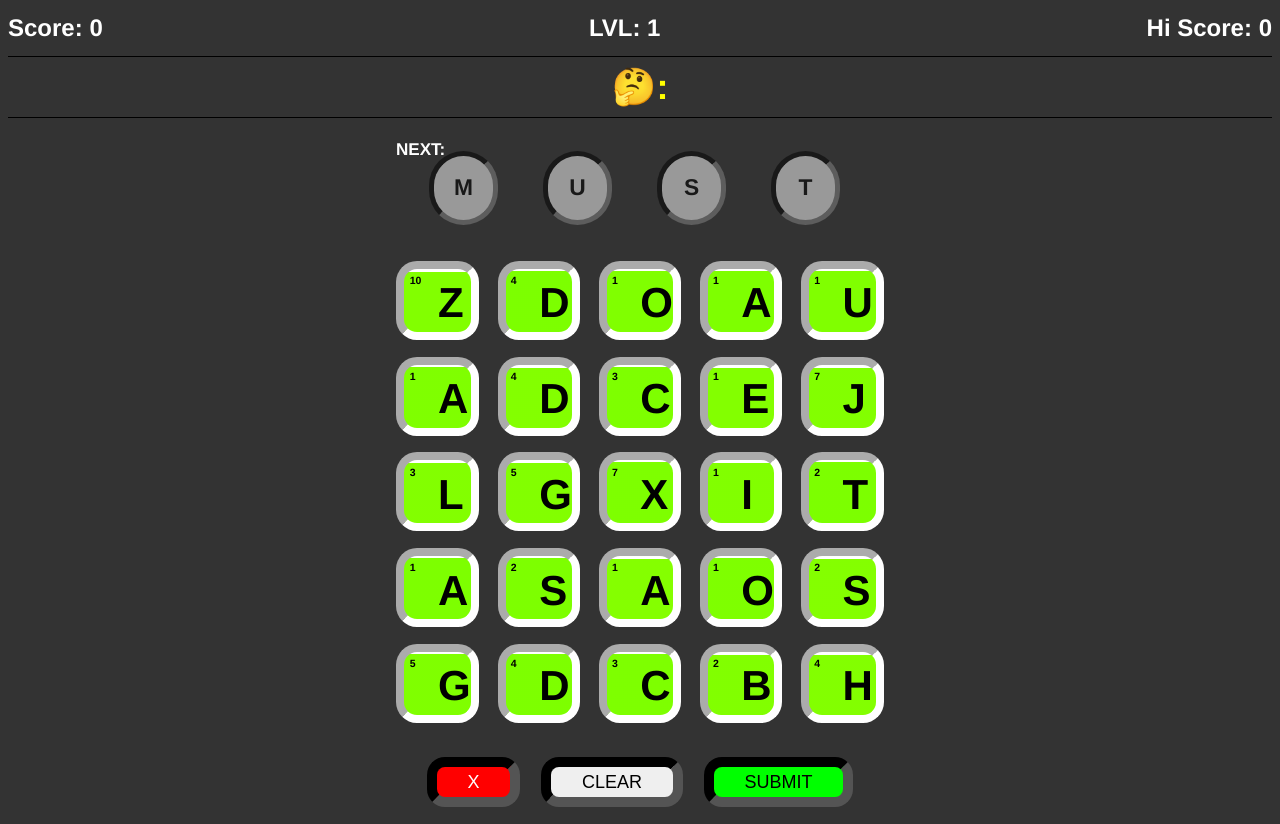
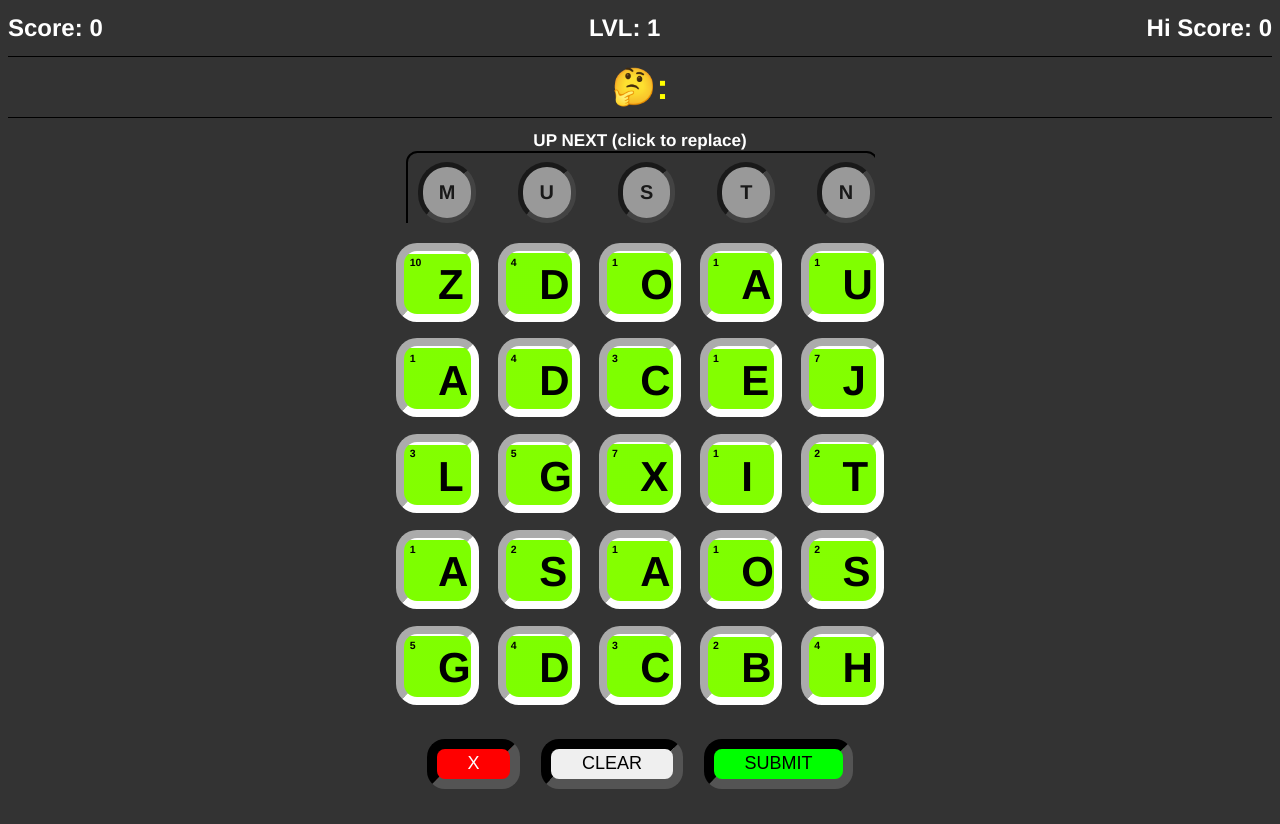
Before and after one commit to noellastrella/word-grid-game, a website: page index.html in a window 1280 px wide. Drawn offline with Linux system fonts and the light colour scheme.

Commit message:
- add new game mechanic: click to remove / replace upcoming letters
- style upcoming letters section

```diff
--- a/css/main.scss
+++ b/css/main.scss
@@ -265,20 +265,25 @@ button{
     @media only screen and (min-width:300px){
         width: 90%;
         font-size: .62em;
-        padding: .9em;
-      }
+        padding: .1em;
+    }
 
-      @media only screen and (min-width:1025px){
+    @media only screen and (min-width:1025px){
         width: 37%;
         font-size: .95em;
-        padding: .9em;
-      }
+        padding: .1em;
+    }
 
     margin: 1em auto;
     overflow: hidden;
     position: relative;
     height: 8em;
-    border-radius: 1em;
+
+    h2{
+        padding: 0;
+        margin: 0;
+        text-align: center;
+    }
 
     span{
         font-size: 1.5em;
@@ -291,13 +296,20 @@ button{
         font-size: 1em;
         padding: 0;
         width: 100%;
-        height: 1em;
+        height: 100%;
         position: relative;
         -webkit-transition: all 1s;
         transition: all 1s;
 
+        border-radius: 1em;
+        border: 2px double black;
+        margin: 0;
+
+
+
         li{
-            font-size: 2em;
+            user-select: none;
+            font-size: 1.75em;
             color: black;
             width: 1em;
             border-radius: 2em;
@@ -305,12 +317,13 @@ button{
             transition: all 1s;
             list-style: none;
             display: inline;
-            border: 5px inset #333;
-            padding: .8em;
+            border: 5px inset #000;
+            padding: .7em;
             position: absolute;
             background-color: #FFF;
             opacity: .5;
             left: 0em;
+            top: .5em;
         }
     }
 }
@@ -320,6 +333,6 @@ button{
     color: #FFF;
     text-align: left;
     font-size: 2em;
-    height: 100%;
+    height: 40vh;
     overflow: scroll;
 }
--- a/index.html
+++ b/index.html
@@ -39,7 +39,8 @@
 
             <section id="word-container">🤔: <span id="word"></span><span id="error"></span></section>
             <section id="upcoming-container">
-                <span>NEXT:</span> <ul id="upcoming"></ul>
+                <h2>UP NEXT (click to replace)</h2>
+                <ul id="upcoming"></ul>
             </section>
             <section id="game-grid">
 
--- a/js/main.js
+++ b/js/main.js
@@ -205,7 +205,7 @@
 
     function checkUpcoming(){
         upComingLetters = [...upComingLetters].map((e,i)=>{
-            let posX = (i * 5) + 1
+            let posX = (i * 5) + .5
             e.el.setAttribute("style", `left: ${posX}em`)
             return e
         })
@@ -214,13 +214,27 @@
     function addUpcoming(i){
         let letterObj =  JSON.parse(JSON.stringify(letters[Math.floor(Math.random()*letters.length)]))
 
+        letterObj.id = `letter${letterObj.letter}${Math.floor(Math.random()*100000 * i)}`;
         letterObj.el =  document.createElement("li");
-        letterObj.el.setAttribute("id",  `letter${letterObj.letter}${Math.floor(Math.random()*100000 * i)}`)
+        letterObj.el.setAttribute("id",  letterObj.id)
         letterObj.el.classList.add("upcomingLetter")
         letterObj.el.innerText = letterObj.letter;
+        letterObj.el.setAttribute("data-num", i);
 
-        upComingLetters.push(letterObj)
+        upComingLetters.push(letterObj);
+
         document.querySelector("#upcoming").appendChild(letterObj.el);
+
+        letterObj.el.addEventListener("click", (e)=>{
+            //remove upcoming - game dynamic
+            document.querySelector("#upcoming").removeChild(e.target);
+
+            upComingLetters = upComingLetters.reduce((acc,next)=>{
+                return letterObj.id != next.id ? [...acc, next] : acc;
+            }, []);
+            addUpcoming(i);
+            updateState();
+        })
     }
 
 //-- CLEAR LETTERS ----------------------------------------------------------------------------
```
Also changed, not shown: css/main.css, 1 other file.
